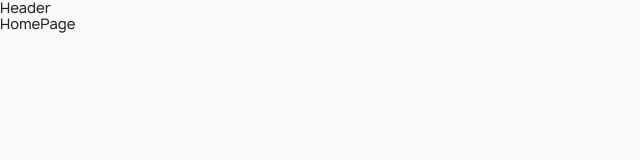
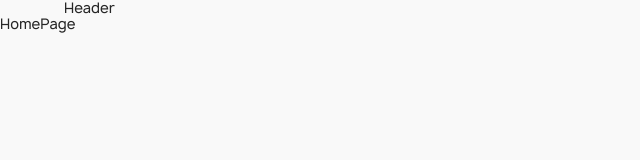
Before and after one commit to Oleksand-Kalinin/petlove-app, a React (Vite) app: page / in a window 1280 px wide. Shown: the top 160 px of the page, without its empty margins (0-640 px from the left). Built offline with nearby package versions, Linux system fonts and the light colour scheme.

Commit message:
add sprite

```diff
--- a/src/components/Container/Container.module.css
+++ b/src/components/Container/Container.module.css
@@ -16,7 +16,7 @@
 
 @media screen and (min-width: 1280px) {
     .container {
-        max-width: 768px;
+        max-width: 1280px;
         padding-left: 64px;
         padding-right: 64px;
     }
--- a/src/components/Header/Header.jsx
+++ b/src/components/Header/Header.jsx
@@ -1,5 +1,11 @@
+import Container from "../Container/Container.jsx";
+
 const Header = () => {
-  return <header>Header</header>;
+  return (
+    <header>
+      <Container>Header</Container>
+    </header>
+  );
 };
 
 export default Header;
--- a/src/index.css
+++ b/src/index.css
@@ -21,10 +21,10 @@
   --color-input-border: rgba(38, 38, 38, 0.15);
   --color-danger: #ef2447;
   --color-success: #08aa83;
-  --color-male: #f43f5e;
-  --color-male-bg: rgba(244, 63, 94, 0.1);
-  --color-female: #54adff;
-  --color-female-bg: rgba(84, 173, 255, 0.1);
+  --color-female: #f43f5e;
+  --color-female-bg: rgba(244, 63, 94, 0.1);
+  --color-male: #54adff;
+  --color-male-bg: rgba(84, 173, 255, 0.1);
 }
 
 body {
```
Also changed, not shown: src/images/sprite.svg (added).
